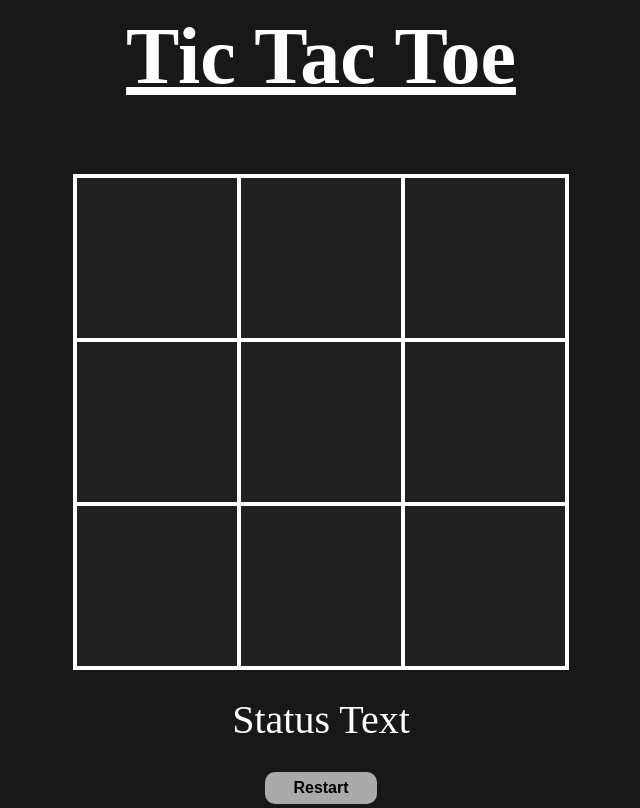
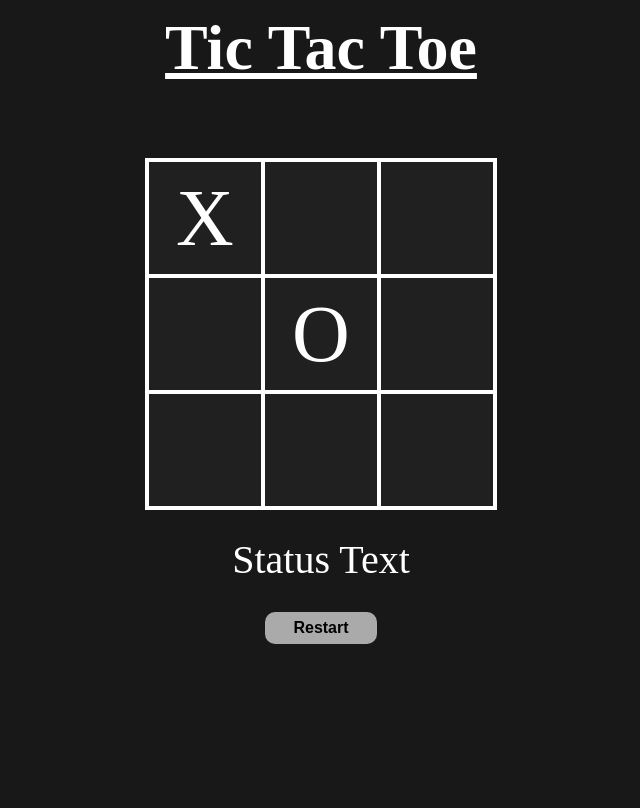
Before and after one commit to Lumi-sg/TicTacToe, a plain HTML site: page index.html in a window 1280 px wide. Shown: the whole page, without its empty margins (319-959 px from the left). Drawn offline with Linux system fonts and the light colour scheme.

Commit message:
fixed some scaling issues

```diff
--- a/index.html
+++ b/index.html
@@ -13,11 +13,11 @@
 		<div class="game-container">
 			<h1>Tic Tac Toe</h1>
 			<div class="cellContainer">
-				<div cellNumber="0" class="cell"></div>
+				<div cellNumber="0" class="cell">X</div>
 				<div cellNumber="1" class="cell"></div>
 				<div cellNumber="2" class="cell"></div>
 				<div cellNumber="3" class="cell"></div>
-				<div cellNumber="4" class="cell"></div>
+				<div cellNumber="4" class="cell">O</div>
 				<div cellNumber="5" class="cell"></div>
 				<div cellNumber="6" class="cell"></div>
 				<div cellNumber="7" class="cell"></div>
--- a/style.css
+++ b/style.css
@@ -4,11 +4,11 @@ body {
 }
 
 .cell {
-	width: 10rem;
-	height: 10rem;
+	width: 14vh;
+	height: 14vh;
 	border: 2px solid;
 	box-shadow: 0 0 0 2px;
-	font-size: 8rem;
+	font-size: 10vh;
 	cursor: pointer;
 	display: flex;
 	justify-content: center;
@@ -53,7 +53,7 @@ body {
 }
 
 h1 {
-	font-size: 5rem;
+	font-size: 8vh;
 	text-decoration: underline;
 	font-weight: bold;
 	margin-top: 1rem;
```
